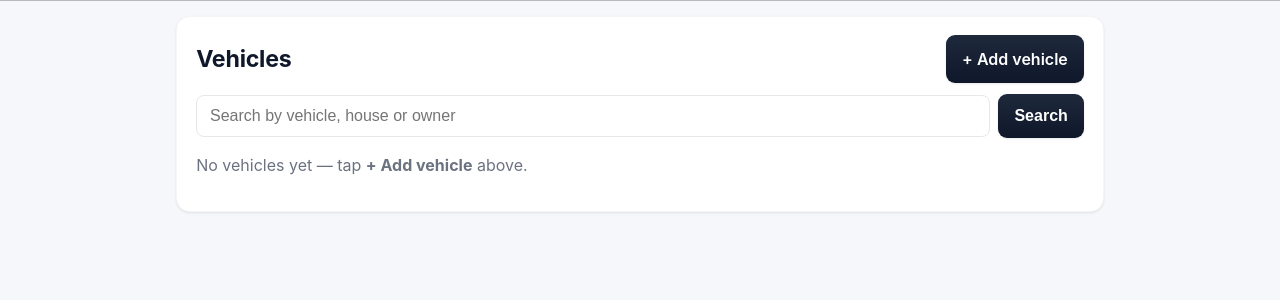
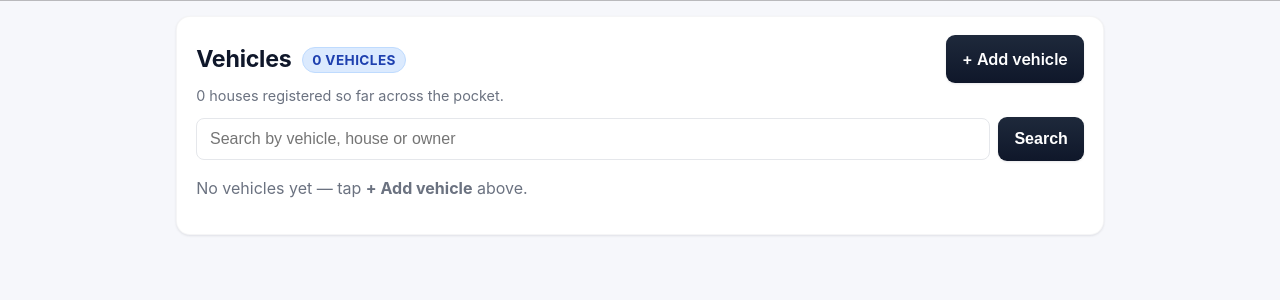
Before and after one commit to happy2332/gatekeeping-sector7, a Flask app: page /vehicles in a window 1280 px wide. Shown: the part 50-350 px from the top of the page. Run offline with Flask 3, Linux system fonts and the light colour scheme; data that the repository does not hold is empty.

Commit message:
Move 'X houses registered' to /vehicles; add vehicle count badge
The houses-registered progress line really belongs on the registry
page, not the live-status page. Also added a 'X vehicles' badge to
the /vehicles heading to match the badge style on /.

```diff
--- a/app.py
+++ b/app.py
@@ -265,13 +265,11 @@ def index():
         """
     ).fetchone()["c"]
     vehicles_total = db.execute("SELECT COUNT(*) AS c FROM vehicles").fetchone()["c"]
-    houses_total = db.execute("SELECT COUNT(*) AS c FROM houses").fetchone()["c"]
     return render_template(
         "index.html",
         inside=inside, recent=recent, q=q, kind_filter=kind_filter,
         inside_total=inside_total,
         vehicles_total=vehicles_total,
-        houses_total=houses_total,
     )
 
 
@@ -279,6 +277,8 @@ def index():
 def vehicles_list():
     db = get_db()
     q = request.args.get("q", "").strip()
+    vehicles_total = db.execute("SELECT COUNT(*) AS c FROM vehicles").fetchone()["c"]
+    houses_total = db.execute("SELECT COUNT(*) AS c FROM houses").fetchone()["c"]
 
     base_select = """
         SELECT v.id AS vehicle_id, v.plate,
@@ -301,7 +301,8 @@ def vehicles_list():
     else:
         rows = db.execute(base_select + " ORDER BY v.plate").fetchall()
 
-    return render_template("vehicles.html", vehicles=rows, q=q)
+    return render_template("vehicles.html", vehicles=rows, q=q,
+                           vehicles_total=vehicles_total, houses_total=houses_total)
 
 
 @app.route("/vehicles/new")
--- a/templates/index.html
+++ b/templates/index.html
@@ -7,10 +7,6 @@
       {{ inside_total }}/{{ vehicles_total }} vehicles
     </span>
   </h1>
-  <p class="muted" style="margin:.2rem 0 .8rem;font-size:.9rem">
-    {{ houses_total }} house{{ '' if houses_total == 1 else 's' }} registered
-    so far across the pocket.
-  </p>
   <form method="get" class="row" style="margin:.4rem 0 .4rem">
     <input name="q" value="{{ q or '' }}" placeholder="Search by vehicle, house or owner">
     {% if kind_filter %}<input type="hidden" name="kind" value="{{ kind_filter }}">{% endif %}
--- a/templates/vehicles.html
+++ b/templates/vehicles.html
@@ -3,9 +3,17 @@
 {% block content %}
 <section class="card">
   <div style="display:flex;justify-content:space-between;align-items:center;flex-wrap:wrap;gap:.5rem">
-    <h1 style="margin:0">Vehicles</h1>
+    <h1 style="margin:0">Vehicles
+      <span class="badge" style="font-size:.85rem;vertical-align:middle;background:#dbeafe;color:#1e40af;border-color:#bfdbfe">
+        {{ vehicles_total }} vehicle{{ '' if vehicles_total == 1 else 's' }}
+      </span>
+    </h1>
     <a class="btn" href="{{ url_for('vehicle_new') }}" style="flex:0 0 auto;text-decoration:none">+ Add vehicle</a>
   </div>
+  <p class="muted" style="margin:.2rem 0 .4rem;font-size:.9rem">
+    {{ houses_total }} house{{ '' if houses_total == 1 else 's' }} registered
+    so far across the pocket.
+  </p>
   <form method="get" class="row" style="margin:.7rem 0 .4rem">
     <input name="q" value="{{ q or '' }}" placeholder="Search by vehicle, house or owner">
     <button class="btn" style="flex:0 0 auto">Search</button>
```
